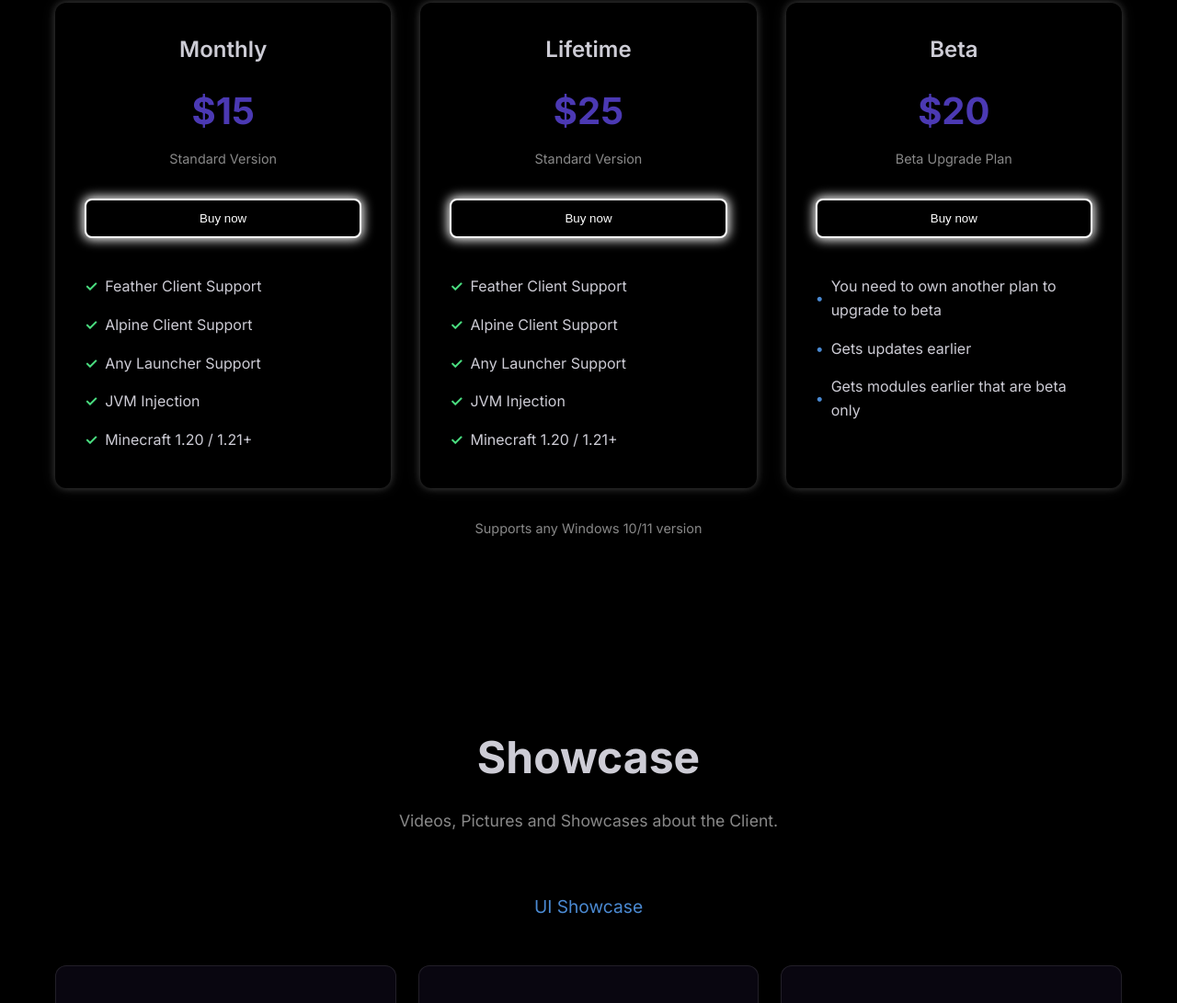
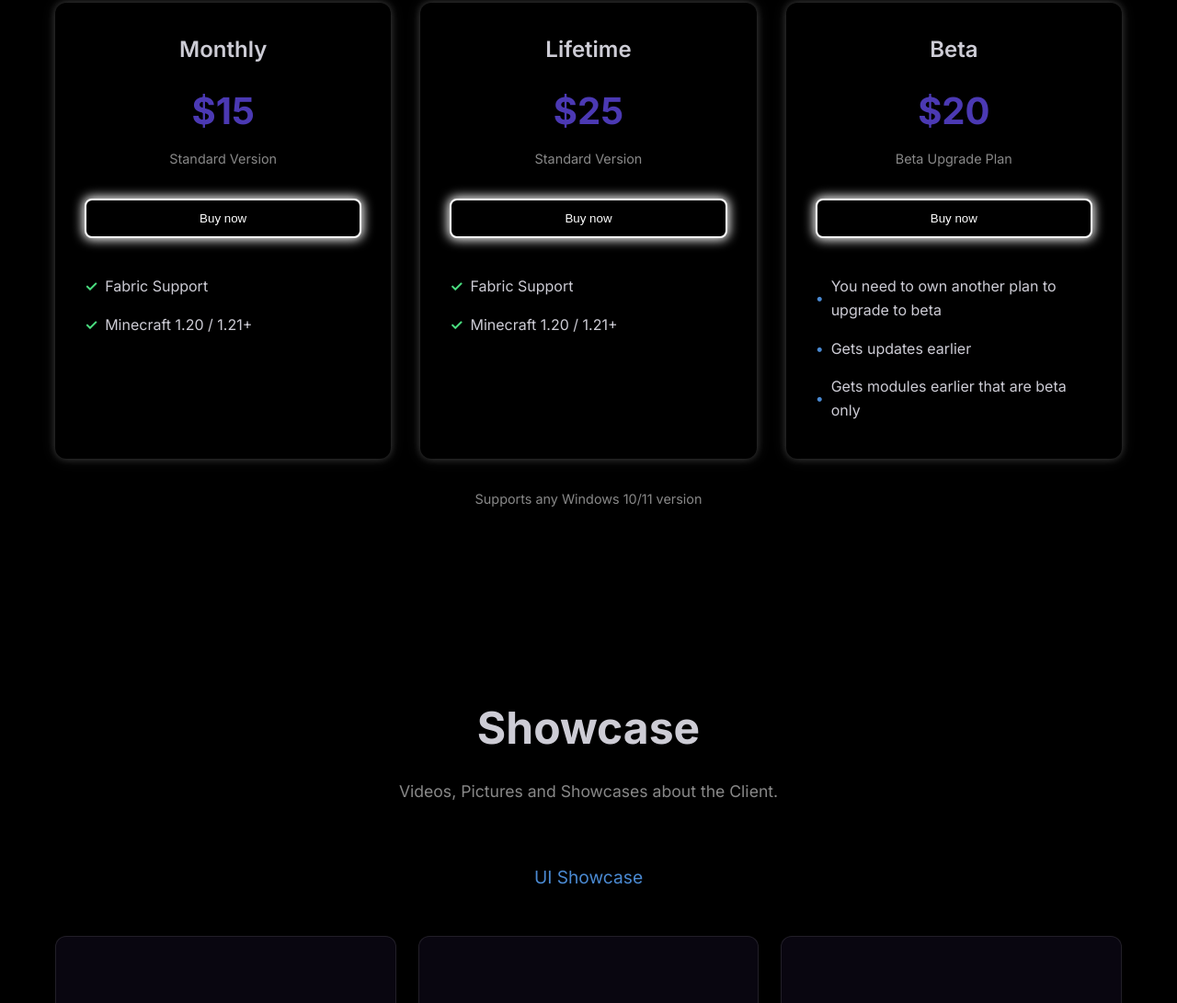
Before and after one commit to v6ens/ghostline-client-1.0, a plain HTML site: page index.html in a window 1280 px wide. Shown: the part 1082-2173 px from the top of the page at 92% size. Drawn offline with Linux system fonts and the light colour scheme.

Commit message:
Update index.html

```diff
--- a/index.html
+++ b/index.html
@@ -66,10 +66,7 @@
                     <button class="plan-btn">Buy now</button>
 
                     <ul class="plan-features">
-                        <li><span class="check">✓</span> Feather Client Support</li>
-                        <li><span class="check">✓</span> Alpine Client Support</li>
-                        <li><span class="check">✓</span> Any Launcher Support</li>
-                        <li><span class="check">✓</span> JVM Injection</li>
+                        <li><span class="check">✓</span> Fabric Support</li>
                         <li><span class="check">✓</span> Minecraft 1.20 / 1.21+</li>
                     </ul>
                 </div>
@@ -84,10 +81,7 @@
                     <button class="plan-btn">Buy now</button>
 
                     <ul class="plan-features">
-                        <li><span class="check">✓</span> Feather Client Support</li>
-                        <li><span class="check">✓</span> Alpine Client Support</li>
-                        <li><span class="check">✓</span> Any Launcher Support</li>
-                        <li><span class="check">✓</span> JVM Injection</li>
+                        <li><span class="check">✓</span> Fabric Support</li>
                         <li><span class="check">✓</span> Minecraft 1.20 / 1.21+</li>
                     </ul>
                 </div>
```
